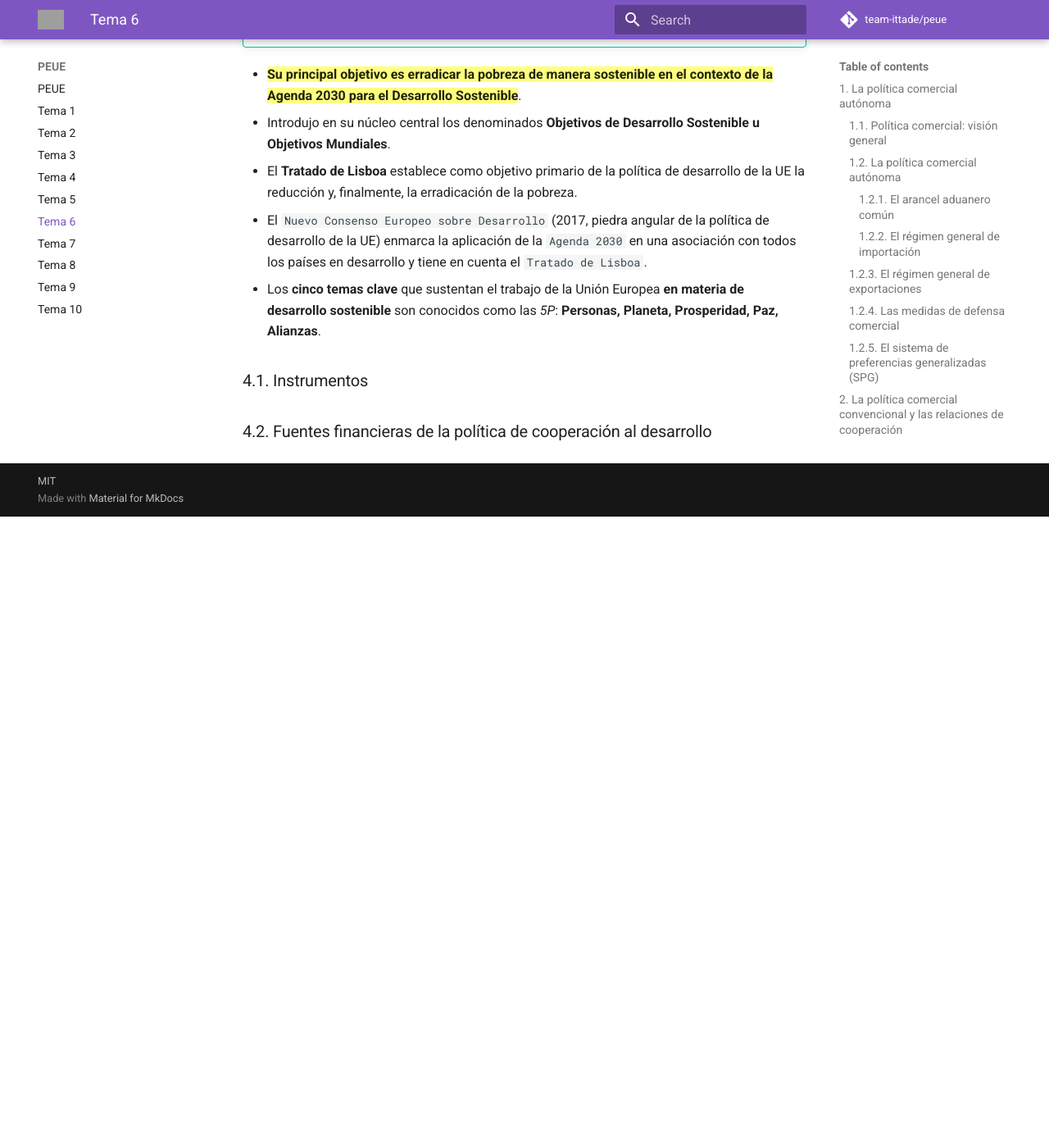
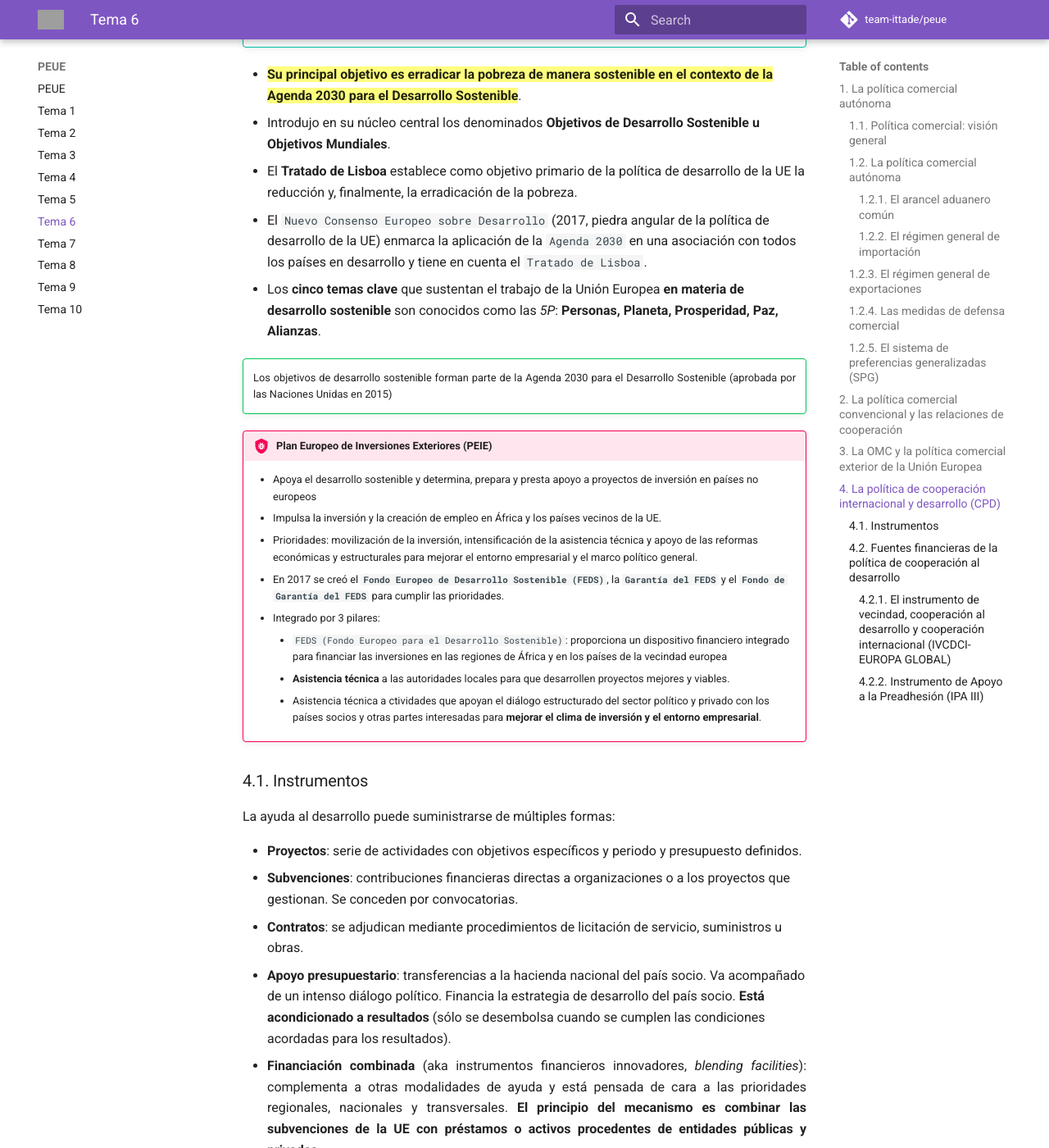
Before and after one commit to team-ittade/peue, an MkDocs documentation site: the page built from docs/tema-6.md, in a window 1280 px wide and 1400 px high, scrolled down 7618 px. Shown: the whole window at 82% size. Built offline with MkDocs 1.6.1 and Material for MkDocs 9.7.7, drawn with Linux system fonts in a browser that asks for light colours; comment, search, counter and statistics services are not loaded; before the commit the page ends 8248 px from its top, so only the background shows below that; some of the changed text lies outside the part shown; grey boxes are pictures that could not be loaded.

Commit message:
feat: finish lection 6

```diff
--- a/docs/data/progress.json
+++ b/docs/data/progress.json
@@ -4,7 +4,7 @@
   "3": { "total": 30, "done": 30 },
   "4": { "total": 33, "done": 33 },
   "5": { "total": 45, "done": 45 },
-  "6": { "total": 34, "done": 18 },
+  "6": { "total": 34, "done": 34 },
   "7": { "total": 16, "done": 0 },
   "8": { "total": 42, "done": 0 },
   "9": { "total": 30, "done": 0 },
--- a/docs/tema-6.md
+++ b/docs/tema-6.md
@@ -153,10 +153,57 @@
 - El `Nuevo Consenso Europeo sobre Desarrollo` (2017, piedra angular de la política de desarrollo de la UE) enmarca la aplicación de la `Agenda 2030` en una asociación con todos los países en desarrollo y tiene en cuenta el `Tratado de Lisboa`.
 - Los **cinco temas clave** que sustentan el trabajo de la Unión Europea **en materia de desarrollo sostenible** son conocidos como las *5P*: **Personas, Planeta, Prosperidad, Paz, Alianzas**.
 
+!!! success ""
+    Los objetivos de desarrollo sostenible forman parte de la Agenda 2030 para el Desarrollo Sostenible (aprobada por las Naciones Unidas en 2015)
+
+!!! bug "Plan Europeo de Inversiones Exteriores (PEIE)"
+    - Apoya el desarrollo sostenible y determina, prepara y presta apoyo a proyectos de inversión en países no europeos
+    - Impulsa la inversión y la creación de empleo en África y los países vecinos de la UE.
+    - Prioridades: movilización de la inversión, intensificación de la asistencia técnica y apoyo de las reformas económicas y estructurales para mejorar el entorno empresarial y el marco político general.
+    - En 2017 se creó el **`Fondo Europeo de Desarrollo Sostenible (FEDS)`**, la **`Garantía del FEDS`** y el **`Fondo de Garantía del FEDS`** para cumplir las prioridades.
+    - Integrado por 3 pilares:
+        - `FEDS (Fondo Europeo para el Desarrollo Sostenible)`: proporciona un dispositivo financiero integrado para financiar las inversiones en las regiones de África y en los países de la vecindad europea
+        - **Asistencia técnica** a las autoridades locales para que desarrollen proyectos mejores y viables.
+        - Asistencia técnica a ctividades que apoyan el diálogo estructurado del sector político y privado con los países socios y otras partes interesadas para **mejorar el clima de inversión y el entorno empresarial**.
+
 ### 4.1. Instrumentos
+
+La ayuda al desarrollo puede suministrarse de múltiples formas:
+
+- **Proyectos**: serie de actividades con objetivos específicos y periodo y presupuesto definidos.
+- **Subvenciones**: contribuciones financieras directas a organizaciones o a los proyectos que gestionan. Se conceden por convocatorias.
+- **Contratos**: se adjudican mediante procedimientos de licitación de servicio, suministros u obras.
+- **Apoyo presupuestario**: transferencias a la hacienda nacional del país socio. Va acompañado de un intenso diálogo político. Financia la estrategia de desarrollo del país socio. **Está acondicionado a resultados** (sólo se desembolsa cuando se cumplen las condiciones acordadas para los resultados).
+- **Financiación combinada** (aka instrumentos financieros innovadores, *blending facilities*): complementa a otras modalidades de ayuda y está pensada de cara a las prioridades regionales, nacionales y transversales. **El principio del mecanismo es combinar las subvenciones de la UE con préstamos o activos procedentes de entidades públicas y privadas**.
+
+    La cobertura geográfica de los mecanismos regionales de financiación combinada se ha ido ampliando gradualmente. Abarcan las siete regiones de la cooperación exterior de la UE
 
 ### 4.2. Fuentes financieras de la política de cooperación al desarrollo
 
-<!-- #### 4.2.1. El instrumento de vecindad, cooperación al desarrollo y cooperación internacional (IVCDCI-EUROPA GLOBAL) -->
+La ayuda procede de 2 fuentes financieras:
 
-<!-- #### 4.2.2. Instrumento de Apoyo a la Preadhesión (IPA III) -->
+1. El Presupuesto comunitario
+2. El BEI: Concede préstamos en el contexto del componente externo de sus actividades
+
+*[BEI]: Banco Europeo de Inversiones
+
+#### 4.2.1. El instrumento de vecindad, cooperación al desarrollo y cooperación internacional (IVCDCI-EUROPA GLOBAL)
+
+Se aplica desde 2021. Cuenta con una asignación global de **79 500 millones de euros** a precios corrientes **para el periodo 2021-2027**.
+
+Ha fusionado la mayoría de los múltiples instrumentos de cooperación exterior que existían en el ciclo financiero anterior.
+
+Está organizado en torno a **tres pilares principales**: programas geográficos (el más importante); programas temáticos; y acciones de respuesta rápida.
+
+!!! question "Fondo Europeo de Desarrollo Sostenible Plus (FEDS+)"
+    Es una de las novedades incluidas en `Europa Global`.
+
+    El FEDS+ constituirá un dispositivo financiero integrado que aporte capacidad financiera en forma de subvenciones, asistencia técnica, instrumentos financieros, garantías presupuestarias y operaciones de financiación mixta en todo el mundo. A diferencia de su predecesor su **alcance es mundial**.
+
+#### 4.2.2. Instrumento de Apoyo a la Preadhesión (IPA III)
+
+Cuenta con una asignación global de **14 162 millones de euros** a precios corrientes **para el periodo 2021-2027**.
+
+Rige la financiación europea concedida para aquellos países que se encuentran en el camino hacia la adhesión a la Unión Europea. Además, contribuirá a los objetivos de protección del medio ambiente y clima, igualdad de género y derechos humanos.
+
+Financiará inversiones en sectores clave como la conectividad, infraestructuras, medio ambiente,energía y transformación digital, para impulsar la convergencia con la UE.
```
Also changed, not shown: other parts of docs/tema-6.md (+2 -2 lines).
